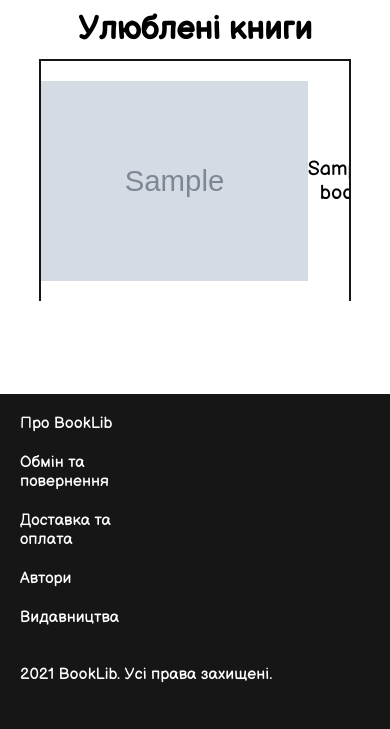
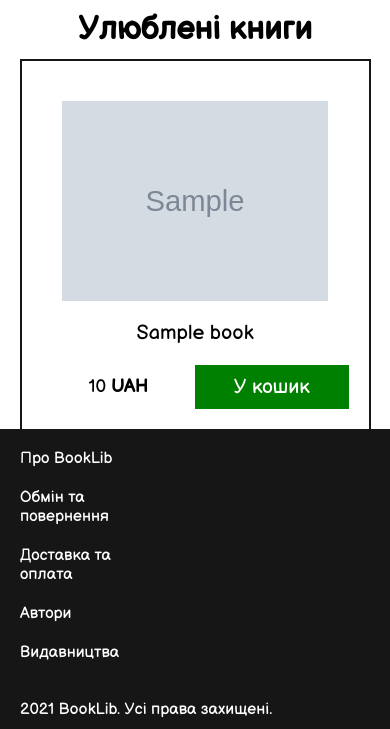
Before and after one commit to MNDonut/BookLib, a Django app: template bookmark/templates/bookmarks.html in a window 390 px wide. Shown: the part 150-879 px from the top of the page. Before the commit the page ends 833 px from the top, so only its background shows below. Run offline with Django 3.2, Linux system fonts and the light colour scheme; the template is opened without the code that fills it: most values are stand-ins (such as "Sample title", 1, 10 or a date in 2020); grey boxes marked "Sample" are stand-in pictures.

Commit message:
Favorite page mobile version

```diff
--- a/bookmark/static/bookmarks.css
+++ b/bookmark/static/bookmarks.css
@@ -1,3 +1,40 @@
+@media (max-width: 900px) {
+    .wrapper .bookmark {
+        padding: 0 20px;
+        grid-template-areas: "bookmark-img bookmark-title bookmark-title bookmark-title"
+                             "bookmark-img bookmark-price bookmark-in-cart bookmark-remove";
+        grid-template-columns: repeat(4, 1fr);
+    }
+}
+
+@media (max-width: 665px) {
+    .wrapper .bookmarks-wrapper {
+        padding: 0 5%;
+    }
+    .wrapper .bookmark-in-cart:hover {
+        padding: 0;
+    }
+}
+
+@media (max-width: 600px) {
+    .wrapper .bookmark {
+        grid-template-areas: ". bookmark-remove"
+                             "bookmark-img bookmark-img"
+                             "bookmark-title bookmark-title"
+                             "bookmark-price bookmark-in-cart";
+        grid-template-columns: repeat(2, 1fr);
+        row-gap: 20px;
+    }
+    .wrapper .bookmark-remove {
+        text-align: right;
+    }
+    .wrapper .bookmark-in-cart {
+        background: green;
+        padding: 10px;
+        color: white;
+    }
+}
+
 body {
     font-family: 'Balsamiq Sans', cursive;
 }
@@ -29,6 +66,7 @@ h1 {
     text-align: center;
     align-items: center;
     display: grid;
+    grid-template-areas: "bookmark-img bookmark-title bookmark-price bookmark-in-cart bookmark-remove";
     grid-template-columns: 1fr 2fr 1fr 1fr 0.5fr;
     transition: 0.3s ease-in-out;
 }
@@ -38,6 +76,7 @@ h1 {
 }
 
 .bookmark-img-container {
+    grid-area: bookmark-img;
     display: flex;
     justify-content: center;
 }
@@ -45,6 +84,11 @@ h1 {
 .bookmark-img-container img {
     width: auto;
     max-height: 200px;
+}
+
+.bookmark-title-wrapper {
+    grid-area: bookmark-title;
+    text-align: center;
 }
 
 .bookmark-title {
@@ -57,7 +101,12 @@ h1 {
 }
 
 .bookmark-price {
+    grid-area: bookmark-price;
     font-size: 18px;
+}
+
+.bookmark-remove {
+    grid-area: bookmark-remove;
 }
 
 .fa-times {
@@ -72,6 +121,7 @@ h1 {
 }
 
 .bookmark-in-cart {
+    grid-area: bookmark-in-cart;
     color: black;
     font-size: 20px;
     transition: 0.3s ease-in-out;
--- a/bookmark/templates/bookmarks.html
+++ b/bookmark/templates/bookmarks.html
@@ -13,12 +13,12 @@
             <a class="bookmark-img-container" href="{% url 'bookBySlug' bookmark.book.slug %}">
                 <img src="{{ bookmark.book.image.url }}" alt="">
             </a>
-            <p>
+            <p class="bookmark-title-wrapper">
                 <a href="{% url 'bookBySlug' bookmark.book.slug %}" class="bookmark-title">{{ bookmark.book.title }}</a>
             </p>
             <p class="bookmark-price">{{ bookmark.book.price }} <b>UAH</b></p>
             <a href="{% url 'addCartItem' bookmark.book.slug %}" class="bookmark-in-cart">У кошик</a>
-            <a href="{% url 'removeBookmark' bookmark.book.slug %}"><i class="fas fa-times fa-2x"></i></a>
+            <a href="{% url 'removeBookmark' bookmark.book.slug %}" class="bookmark-remove"><i class="fas fa-times fa-2x"></i></a>
         </div>
         {% endfor %}
     </div>
```
